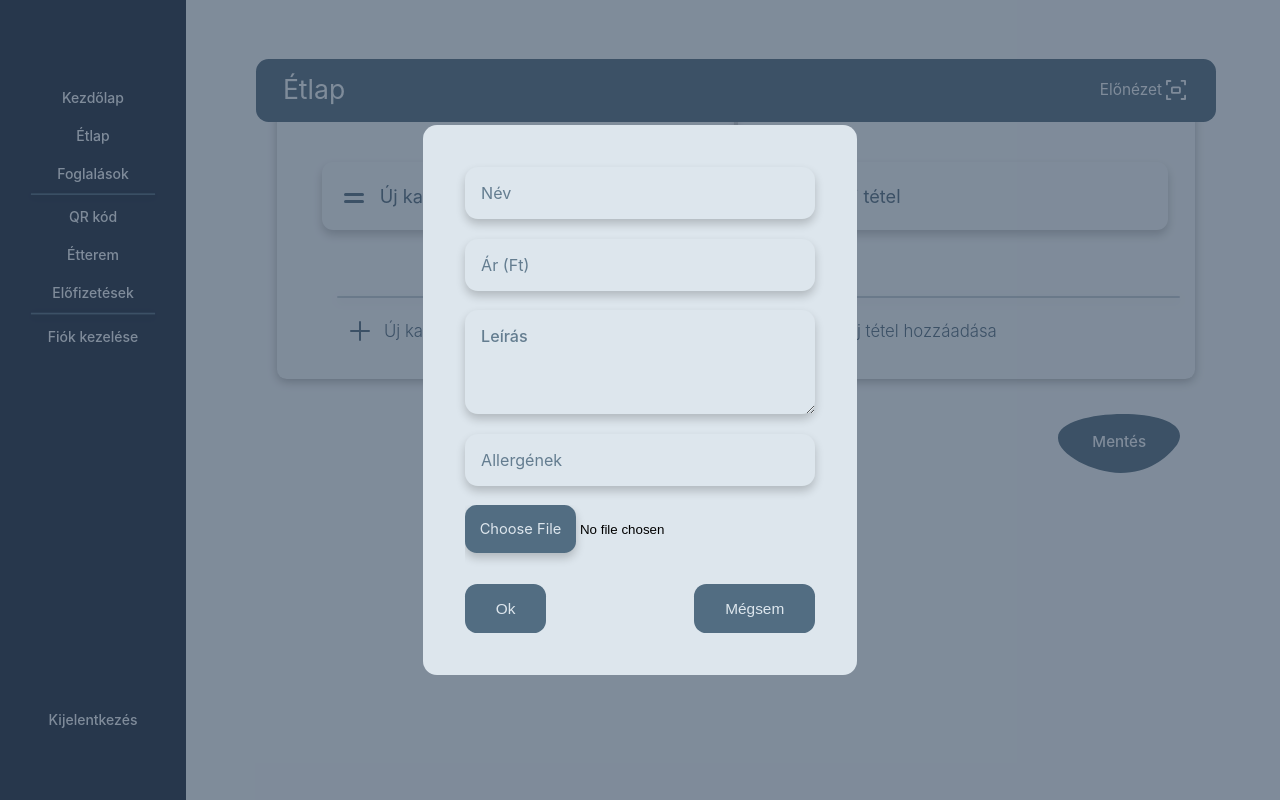
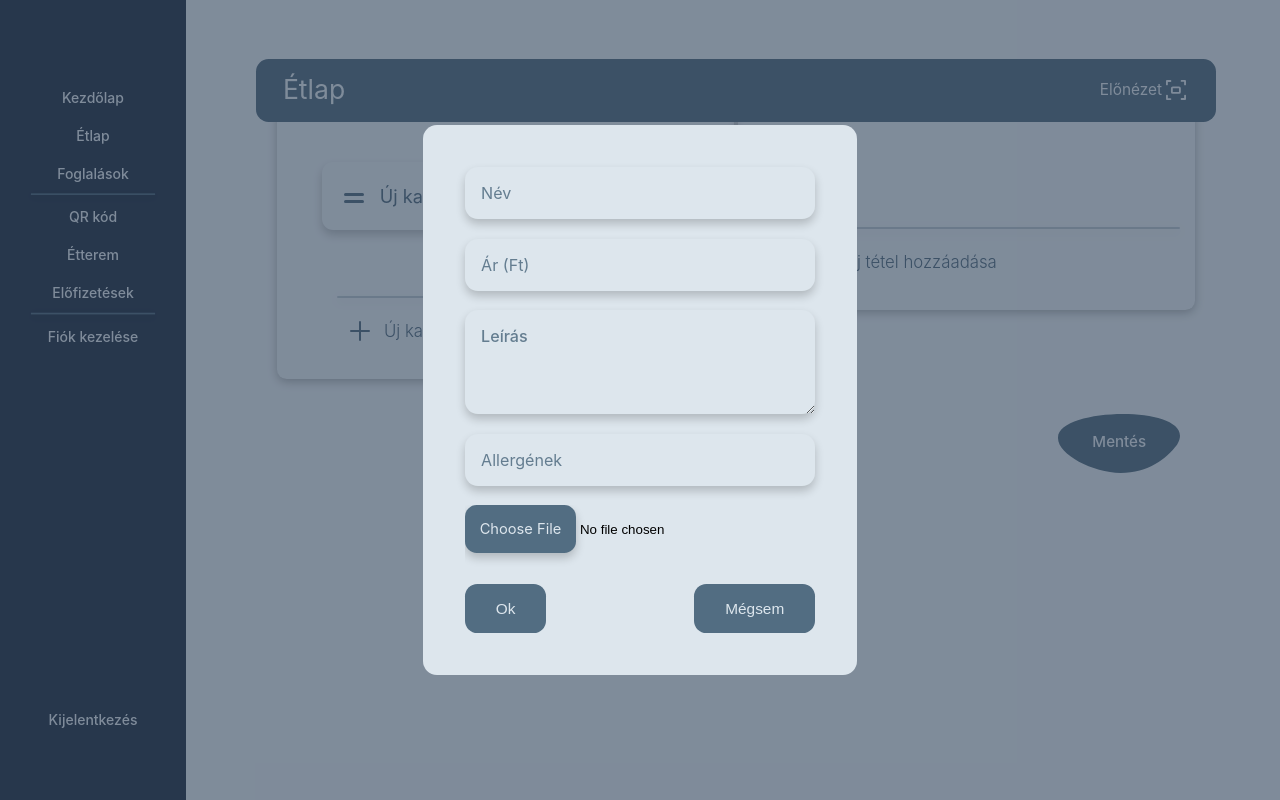
Before and after one commit to vrsgabor/digital-menu, a Next.js app: page /Etlap in a window 1280 px wide. Built offline with nearby package versions, Linux system fonts and the light colour scheme.

Commit message:
small mods

```diff
--- a/components/ListItems.js
+++ b/components/ListItems.js
@@ -7,22 +7,14 @@ import styles from '../styles/Etlap.module.css';
 const ListItems = () => {
   const initialId = uuidv4();
   const [leftItems, setLeftItems] = useState([{ id: initialId, text: 'Új kategória' }]);
-  const [rightItems, setRightItems] = useState({ [initialId]: [{ id: uuidv4(), text: '' }] });
   const [selectedCategory, setSelectedCategory] = useState(initialId);
   const leftInputRefs = useRef([]);
-  const rightInputRefs = useRef([]);
 
   const handleLeftInputChange = (id, value) => {
     const updatedLeftItems = leftItems.map(item => item.id === id ? { ...item, text: value } : item);
     setLeftItems(updatedLeftItems);
   };
 
-  const handleRightInputChange = (id, value) => {
-    setRightItems({
-      ...rightItems,
-      [selectedCategory]: rightItems[selectedCategory].map(item => item.id === id ? { ...item, text: value } : item)
-    });
-  };
 
   const handleLeftBlur = (id, value) => {
     if (value.trim() === '' && leftItems.length > 1) {
@@ -30,37 +22,20 @@ const ListItems = () => {
       const newRightItems = { ...rightItems };
       delete newRightItems[id];
       setLeftItems(newItems);
-      setRightItems(newRightItems);
       if (selectedCategory === id) {
         setSelectedCategory(newItems[0].id);
       }
     }
   };
 
-  const handleRightBlur = (id, value) => {
-    if (value.trim() === '' && rightItems[selectedCategory].length > 1) {
-      setRightItems({
-        ...rightItems,
-        [selectedCategory]: rightItems[selectedCategory].filter(item => item.id !== id)
-      });
-    }
-  };
 
   const addLeftItem = () => {
     const newId = uuidv4();
     const newItem = { id: newId, text: 'Új kategória' };
     setLeftItems([...leftItems, newItem]);
-    setRightItems({ ...rightItems, [newId]: [{ id: uuidv4(), text: '' }] });
     setSelectedCategory(newId);
   };
 
-  const addRightItem = () => {
-    const newItem = { id: uuidv4(), text: '' };
-    setRightItems({
-      ...rightItems,
-      [selectedCategory]: [...rightItems[selectedCategory], newItem]
-    });
-  };
 
   useEffect(() => {
     if (leftInputRefs.current.length > 0) {
@@ -70,15 +45,6 @@ const ListItems = () => {
       }
     }
   }, [leftItems]);
-
-  useEffect(() => {
-    if (rightInputRefs.current.length > 0) {
-      const lastInput = rightInputRefs.current[rightInputRefs.current.length - 1];
-      if (lastInput && lastInput === document.activeElement) {
-        lastInput.focus();
-      }
-    }
-  }, [rightItems[selectedCategory]]);
 
   const handleCategoryClick = (categoryId) => {
     setSelectedCategory(categoryId);
@@ -118,27 +84,10 @@ const ListItems = () => {
           </a>
         </div>
       </div>
-
       <div className={styles.listItems}>
-        {rightItems[selectedCategory] && rightItems[selectedCategory].map((item, index) => (
-          <div key={item.id} className={styles.listItemLeftWrapper}>
-            <div>
-              <img src="/images/grab-icon.svg" alt="grab" className={styles.grabIcon} />
-              <input
-                type="text"
-                value={item.text}
-                onChange={(e) => handleRightInputChange(item.id, e.target.value)}
-                onBlur={(e) => handleRightBlur(item.id, e.target.value)}
-                className={styles.listItemText}
-                placeholder="Új tétel"
-                ref={(el) => (rightInputRefs.current[index] = el)}
-              />
-            </div>
-          </div>
-        ))}
         <div className={styles.newCategoryWrapper}>
           <img src="/images/new-category-line.svg" alt="new-category" className={styles.newCategoryLine} />
-          <a href="#" className={styles.newCategoryTextWrapper} onClick={(e) => { e.preventDefault(); addRightItem(); }}>
+          <a href="#" className={styles.newCategoryTextWrapper}>
             <img src="/images/plus-icon.svg" alt="plus" className={styles.plusIcon} />
             <div className={styles.newCategoryText}>Új tétel hozzáadása</div>
           </a>
--- a/styles/Etlap.module.css
+++ b/styles/Etlap.module.css
@@ -109,15 +109,6 @@
     float: right;
   }
 
-  .listItemRight {
-    border-radius: .8em;
-    justify-content: flex-start;
-    align-items: center;
-    margin-bottom: 1.5em;
-    padding: 1.6em;
-    display: flex;
-    box-shadow: 0 5px 10px rgba(0, 0, 0, .2);
-  }
 
   .listItemText {
     color: #526d82;
```
